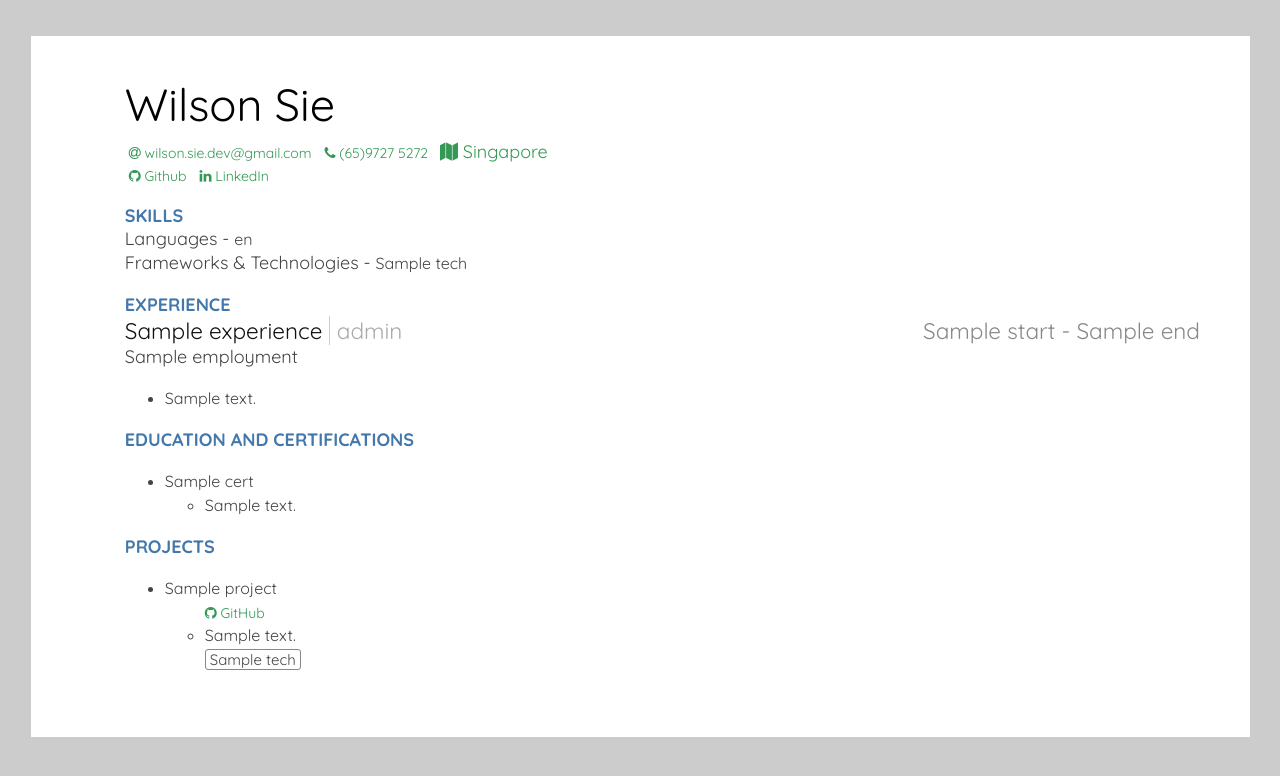
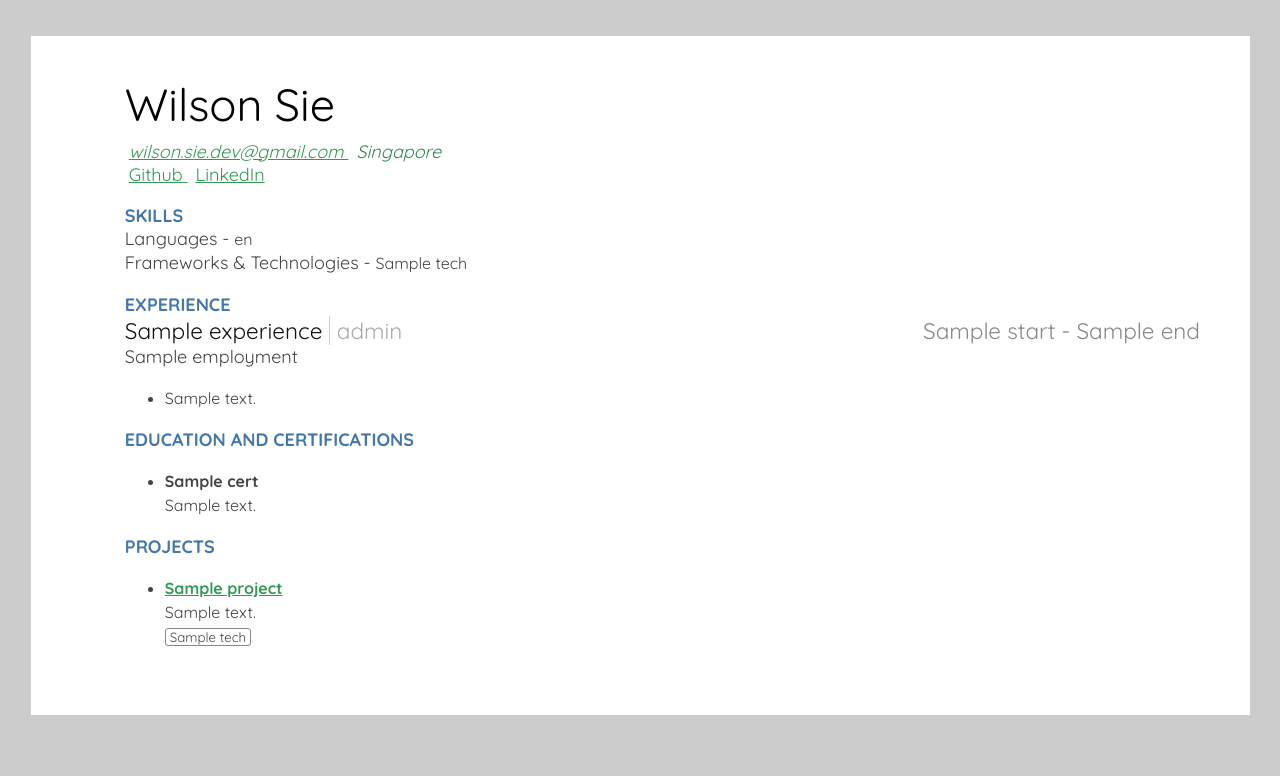
Before and after one commit to waitingonalice/Evergreen-v2, a Python web app: template backend/static/templates/cv/index.html in a window 1280 px wide. Shown: the top 776 px of the page. Run offline with Jinja, Linux system fonts and the light colour scheme; the template is opened without the code that fills it: most values are stand-ins (such as "Sample title", 1, 10 or a date in 2020); some libraries are stand-ins or nearby versions.

Commit message:
update template styling

```diff
--- a/backend/app/routes/v1/__init__.py
+++ b/backend/app/routes/v1/__init__.py
@@ -1,10 +1,10 @@
 from fastapi import FastAPI
 
 from ...constants.routes import routerV1
-from . import account, auth, cv
+from . import account, auth, resume
 
 
 def endpoint(app: FastAPI):
     app.include_router(auth.router, prefix=routerV1)
     app.include_router(account.router, prefix=routerV1)
-    app.include_router(cv.router, prefix=routerV1)
+    app.include_router(resume.router, prefix=routerV1)
--- a/backend/app/services/email/__init__.py
+++ b/backend/app/services/email/__init__.py
@@ -7,7 +7,7 @@ from jinja2 import Template
 
 from ...constants.error import ErrorCode
 from ...utils.environment import Env
-from ...utils.formatting import find_file
+from ...utils.formatting import find_dir
 
 
 class EmailService:
@@ -46,7 +46,7 @@ class EmailService:
         ):
             raise ValueError(ErrorCode.MISSING_EMAIL_CLIENT_CREDS)
 
-        html_template_path = find_file(self.template)
+        html_template_path = find_dir(self.template)
         with open(f"{html_template_path}/index.html") as file:
             html = file.read()
             template = Template(html)
--- a/backend/static/templates/cv/index.html
+++ b/backend/static/templates/cv/index.html
@@ -9,11 +9,11 @@
       content="width=device-width,initial-scale=1,shrink-to-fit=no"
     />
     <meta name="viewport" content="width=device-width, initial-scale=1" />
-    <link rel="stylesheet" href="./Resume_files/font-awesome.min.css" />
+    <!-- <link rel="stylesheet" href="./Resume_files/font-awesome.min.css" />
     <link
       rel="stylesheet"
       href="https://cdnjs.cloudflare.com/ajax/libs/font-awesome/4.7.0/css/font-awesome.min.css"
-    />
+    /> -->
     <title>Resume</title>
     <style>
       @import url("https://fonts.googleapis.com/css?family=Quicksand:400,700");
@@ -84,27 +84,24 @@
         min-width: 2rem;
       }
 
-      address {
-        font-style: normal;
-      }
-
       p {
         font-size: 1rem;
         margin-top: 0.5rem;
         margin-bottom: 0;
       }
 
-      a {
-        text-decoration: none;
-        font-size: 14px;
+      li {
+        line-height: 1.5;
+        font-size: 16px;
       }
 
-      #projects {
-        position: relative;
-      }
-
-      #skills {
-        position: relative;
+      i,
+      a,
+      a:visited,
+      a:link,
+      a:active,
+      a:focus {
+        color: #395;
       }
 
       #skills span {
@@ -139,6 +136,10 @@
         display: inline;
       }
 
+      .title{
+        font-weight: 700;
+      }
+
       #phone {
         font-size: 1.25rem;
         font-weight: bold;
@@ -147,29 +148,6 @@
 
       #location {
         font-size: 0.85rem;
-      }
-
-      #languages {
-        column-count: 4;
-      }
-
-      li {
-        line-height: 1.5;
-        font-size: 16px;
-      }
-
-      i,
-      a,
-      a:visited,
-      a:link,
-      a:active,
-      a:focus,
-      #languages {
-        color: #395;
-      }
-
-      #map-icon {
-        color: #395;
       }
 
       #contact-mini > div {
@@ -221,10 +199,6 @@
           margin-left: 4%;
         }
 
-        #languages {
-          column-count: 1;
-        }
-
         #email,
         #website {
           font-size: 0.9em;
@@ -253,24 +227,14 @@
 
       @media print {
         @page {
-          size: 900px;
+          size: A4;
+          margin: 0mm;
         }
 
         html,
         body {
           background: #fff;
           font-size: 16px;
-          width: 900px;
-        }
-
-        a,
-        a:visited,
-        a:link,
-        a:active,
-        a:focus,
-        #languages label {
-          text-decoration: none;
-          color: #000;
         }
 
         main {
@@ -293,10 +257,6 @@
           display: none;
         }
 
-        #languages {
-          column-count: 1;
-        }
-
         .position {
           opacity: 1 !important;
         }
@@ -316,28 +276,22 @@
           <div>
             <address id="contact-mini">
               <div>
-                <a class="aboutMe" href="mailto:wilson.sie.dev@gmail.com"
-                  ><i class="fa fa-at"></i> wilson.sie.dev@gmail.com</a
-                >
-                <a class="aboutMe" href="tel:+6597275272">
-                  <i class="fa fa-phone"></i>
-                  <span itemprop="telephone">(65)9727 5272</span>
+                <a class="aboutMe" href="mailto:wilson.sie.dev@gmail.com">
+                  wilson.sie.dev@gmail.com
                 </a>
-                <span id="map-icon" class="aboutMe"
-                  ><i class="fa fa-map"></i> Singapore</span
-                >
+                <span style="color:#385;" class="aboutMe">Singapore</span>
               </div>
             </address>
             <a
               class="aboutMe"
-              href="https://github.com/waitingonalice/waitingonalice"
-              ><i class="fa fa-github"></i> Github</a
-            >
+              href="https://github.com/waitingonalice/waitingonalice">
+              Github
+            </a>
             <a
               class="aboutMe"
-              href="https://www.linkedin.com/in/wilson-sie-6a3485155/"
-              ><i class="fa fa-linkedin"></i> LinkedIn</a
-            >
+              href="https://www.linkedin.com/in/wilson-sie-6a3485155/">
+              LinkedIn
+            </a>
           </div>
         </header>
 
@@ -398,14 +352,12 @@
             itemtype="http://schema.org/EducationalOrganization"
           >
             {% for cert in certifications %}
-              <li>
-                <span itemprop="name">{{ cert["title"] }}</span>
-                <ul>
-                  <li itemprop="award">
-                    {{ cert["description"] }}
-                  </li>
-                </ul>
-              </li>
+            <li>
+              <div class="title">
+                {{ cert["title"] }}
+              </div>
+              {{ cert["description"] }}
+            </li>
             {% endfor %}
           </ul>
         </section>
@@ -420,18 +372,19 @@
           <h4>
             <ul itemprop="description">
               {% for project in projects %}
-                <li>{{ project["title"] }}</li>
-                <ul>
+              <li>
                   <div>
-                    <a href="{{ project["link"] }}" target="_blank">
-                      <i class="fa fa-github"></i> GitHub
+                    <a href="{{ project["link"] }}" target="_blank" class="title">
+                      {{ project["title"] }}
                     </a>
                   </div>
-                  <li>{{ project["description"] }}</li>
+                  {{ project["description"] }}
                   {% for tech in project["techstack"] %}
+                  <div>
                     <small class="techstack">{{ tech }}</small>
+                  </div>
                   {% endfor %}
-                </ul>
+                </li>
               {% endfor %}
             </ul>
           </h4>
```
Also changed, not shown: backend/app/constants/enums.py (+8 -0 lines), backend/app/dependencies/validation/resume.py (renamed from backend/app/dependencies/validation/cv.py, +4 -5 lines), backend/app/routes/v1/cv.py (deleted, +0 -26 lines), backend/app/routes/v1/resume.py (added, +30 -0 lines), backend/app/services/cv/utils.py (deleted, +0 -14 lines), backend/app/services/resume/__init__.py (renamed from backend/app/services/cv/__init__.py, +9 -3 lines), backend/app/services/resume/utils.py (added, +43 -0 lines), backend/app/utils/formatting.py (+24 -1 lines), .pre-commit-config.yaml, backend/app/dependencies/validation/__init__.py (added), 2 other files.
